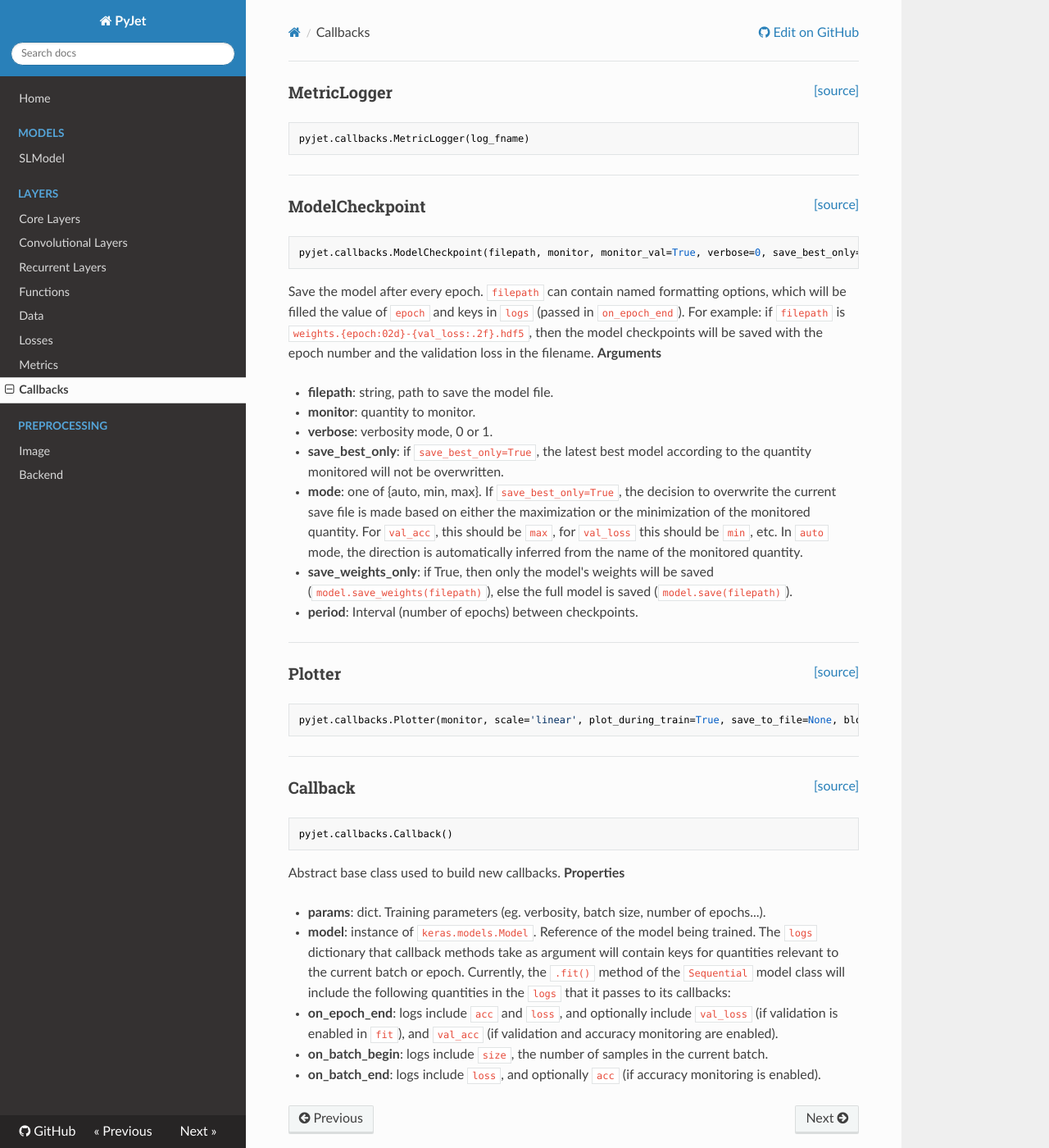
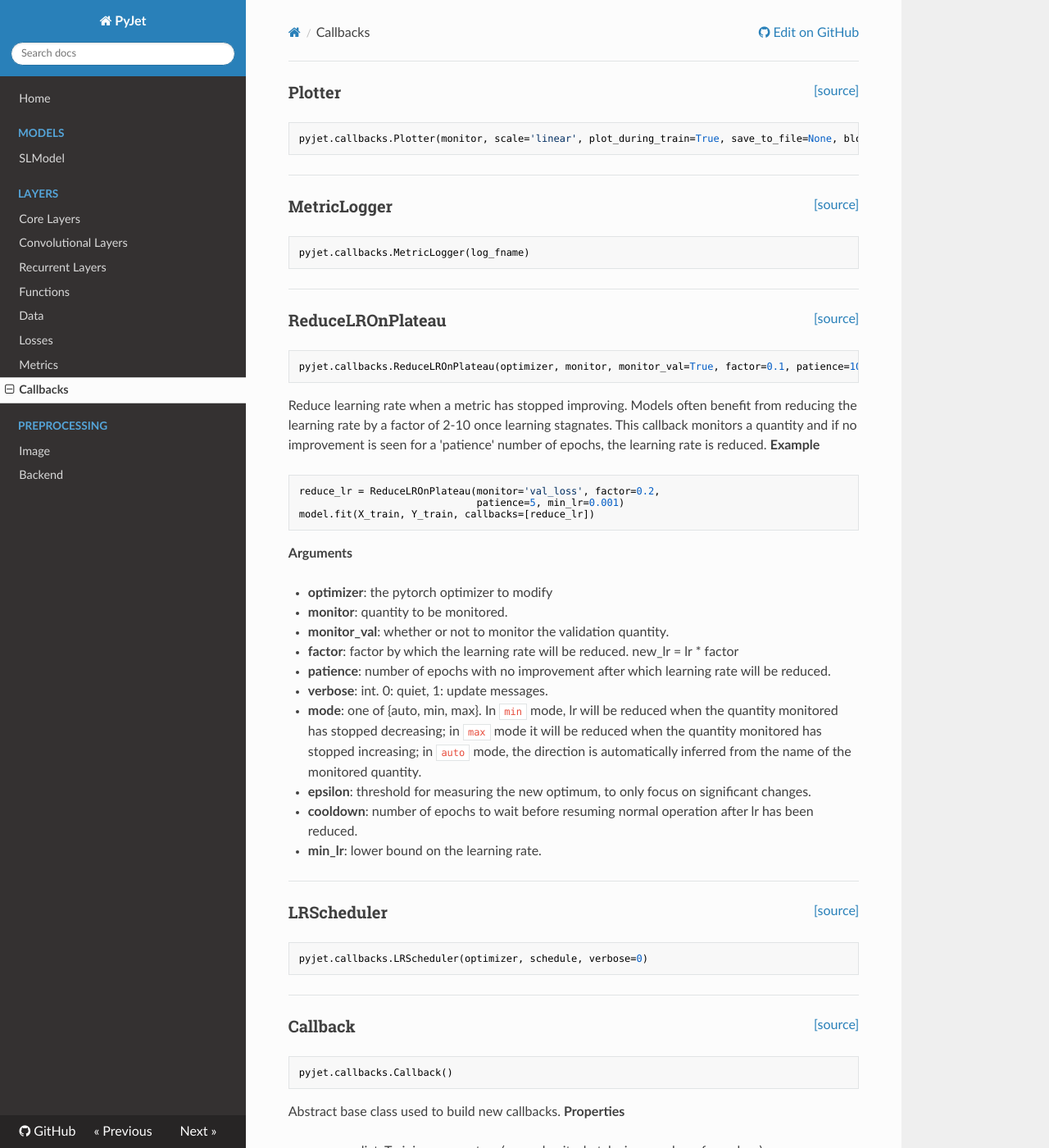
Before and after one commit to abhmul/PyJet, an MkDocs documentation site: the page built from docs/sources/callbacks.md, in a window 1280 px wide and 1400 px high. Shown: the whole window at 82% size. Built offline with MkDocs 1.6.1, drawn with Linux system fonts in a browser that asks for light colours; nearby versions of some CDN libraries; old or Windows-style settings are respelled for this version of MkDocs; some of the changed text lies outside the part shown.

Commit message:
doc changes

````diff
--- a/docs/sources/callbacks.md
+++ b/docs/sources/callbacks.md
@@ -1,4 +1,13 @@
-<span style="float:right;">[[source]](https://github.com/PyJet/tree/master/pyjet/pyjet/callbacks.py#L200)</span>
+<span style="float:right;">[[source]](https://github.com/PyJet/tree/master/pyjet/pyjet/callbacks.py#L153)</span>
+### Plotter
+
+```python
+pyjet.callbacks.Plotter(monitor, scale='linear', plot_during_train=True, save_to_file=None, block_on_end=True)
+```
+
+----
+
+<span style="float:right;">[[source]](https://github.com/PyJet/tree/master/pyjet/pyjet/callbacks.py#L201)</span>
 ### MetricLogger
 
 ```python
@@ -7,48 +16,55 @@ pyjet.callbacks.MetricLogger(log_fname)
 
 ----
 
-<span style="float:right;">[[source]](https://github.com/PyJet/tree/master/pyjet/pyjet/callbacks.py#L60)</span>
-### ModelCheckpoint
+<span style="float:right;">[[source]](https://github.com/PyJet/tree/master/pyjet/pyjet/callbacks.py#L224)</span>
+### ReduceLROnPlateau
 
 ```python
-pyjet.callbacks.ModelCheckpoint(filepath, monitor, monitor_val=True, verbose=0, save_best_only=False, mode='auto', period=1)
+pyjet.callbacks.ReduceLROnPlateau(optimizer, monitor, monitor_val=True, factor=0.1, patience=10, verbose=0, mode='auto', epsilon=0.0001, cooldown=0, min_lr=0)
 ```
 
-Save the model after every epoch.
-`filepath` can contain named formatting options,
-which will be filled the value of `epoch` and
-keys in `logs` (passed in `on_epoch_end`).
-For example: if `filepath` is `weights.{epoch:02d}-{val_loss:.2f}.hdf5`,
-then the model checkpoints will be saved with the epoch number and
-the validation loss in the filename.
+Reduce learning rate when a metric has stopped improving.
+Models often benefit from reducing the learning rate by a factor
+of 2-10 once learning stagnates. This callback monitors a
+quantity and if no improvement is seen for a 'patience' number
+of epochs, the learning rate is reduced.
+__Example__
+
+```python
+reduce_lr = ReduceLROnPlateau(monitor='val_loss', factor=0.2,
+                              patience=5, min_lr=0.001)
+model.fit(X_train, Y_train, callbacks=[reduce_lr])
+```
 __Arguments__
 
-- __filepath__: string, path to save the model file.
-- __monitor__: quantity to monitor.
-- __verbose__: verbosity mode, 0 or 1.
-- __save_best_only__: if `save_best_only=True`,
-the latest best model according to
-the quantity monitored will not be overwritten.
-- __mode__: one of {auto, min, max}.
-If `save_best_only=True`, the decision
-to overwrite the current save file is made
-based on either the maximization or the
-minimization of the monitored quantity. For `val_acc`,
-this should be `max`, for `val_loss` this should
-be `min`, etc. In `auto` mode, the direction is
-automatically inferred from the name of the monitored quantity.
-- __save_weights_only__: if True, then only the model's weights will be
-saved (`model.save_weights(filepath)`), else the full model
-is saved (`model.save(filepath)`).
-- __period__: Interval (number of epochs) between checkpoints.
+- __optimizer__: the pytorch optimizer to modify
+- __monitor__: quantity to be monitored.
+- __monitor_val__: whether or not to monitor the validation quantity.
+- __factor__: factor by which the learning rate will
+be reduced. new_lr = lr * factor
+- __patience__: number of epochs with no improvement
+after which learning rate will be reduced.
+- __verbose__: int. 0: quiet, 1: update messages.
+- __mode__: one of {auto, min, max}. In `min` mode,
+lr will be reduced when the quantity
+monitored has stopped decreasing; in `max`
+mode it will be reduced when the quantity
+monitored has stopped increasing; in `auto`
+mode, the direction is automatically inferred
+from the name of the monitored quantity.
+- __epsilon__: threshold for measuring the new optimum,
+to only focus on significant changes.
+- __cooldown__: number of epochs to wait before resuming
+normal operation after lr has been reduced.
+- __min_lr__: lower bound on the learning rate.
 
 ----
 
-<span style="float:right;">[[source]](https://github.com/PyJet/tree/master/pyjet/pyjet/callbacks.py#L152)</span>
-### Plotter
+<span style="float:right;">[[source]](https://github.com/PyJet/tree/master/pyjet/pyjet/callbacks.py#L344)</span>
+### LRScheduler
 
 ```python
-pyjet.callbacks.Plotter(monitor, scale='linear', plot_during_train=True, save_to_file=None, block_on_end=True)
+pyjet.callbacks.LRScheduler(optimizer, schedule, verbose=0)
 ```
 
 ----
@@ -81,3 +97,41 @@ optionally include `val_loss`
 the number of samples in the current batch.
 - __on_batch_end__: logs include `loss`, and optionally `acc`
 (if accuracy monitoring is enabled).
+
+----
+
+<span style="float:right;">[[source]](https://github.com/PyJet/tree/master/pyjet/pyjet/callbacks.py#L60)</span>
+### ModelCheckpoint
+
+```python
+pyjet.callbacks.ModelCheckpoint(filepath, monitor, monitor_val=True, verbose=0, save_best_only=False, mode='auto', period=1)
+```
+
+Save the model after every epoch.
+`filepath` can contain named formatting options,
+which will be filled the value of `epoch` and
+keys in `logs` (passed in `on_epoch_end`).
+For example: if `filepath` is `weights.{epoch:02d}-{val_loss:.2f}.hdf5`,
+then the model checkpoints will be saved with the epoch number and
+the validation loss in the filename.
+__Arguments__
+
+- __filepath__: string, path to save the model file.
+- __monitor__: quantity to monitor.
+- __monitor_val__: whether or not to monitor the validation quantity.
+- __verbose__: verbosity mode, 0 or 1.
+- __save_best_only__: if `save_best_only=True`,
+the latest best model according to
+the quantity monitored will not be overwritten.
+- __mode__: one of {auto, min, max}.
+If `save_best_only=True`, the decision
+to overwrite the current save file is made
+based on either the maximization or the
+minimization of the monitored quantity. For `val_acc`,
+this should be `max`, for `val_loss` this should
+be `min`, etc. In `auto` mode, the direction is
+automatically inferred from the name of the monitored quantity.
+- __save_weights_only__: if True, then only the model's weights will be
+saved (`model.save_weights(filepath)`), else the full model
+is saved (`model.save(filepath)`).
+- __period__: Interval (number of epochs) between checkpoints.
````
Also changed, not shown: docs/sources/layers/convolutional.md (+1 -1 lines), docs/sources/layers/core.md (+2 -2 lines), docs/site/callbacks/index.html, docs/site/index.html, docs/site/layers/convolutional/index.html, docs/site/layers/core/index.html, docs/site/mkdocs/search_index.json, docs/site/sitemap.xml.
